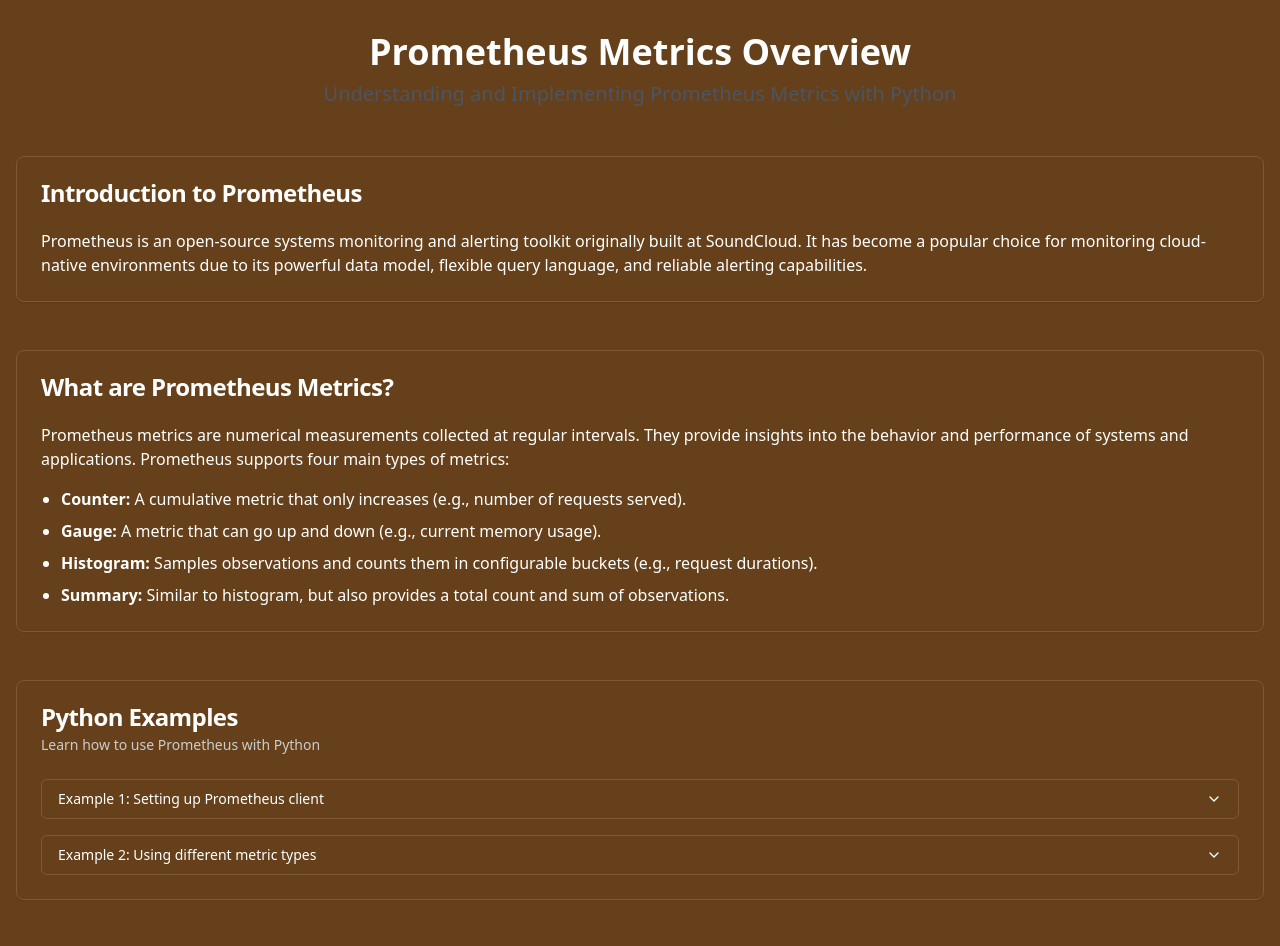
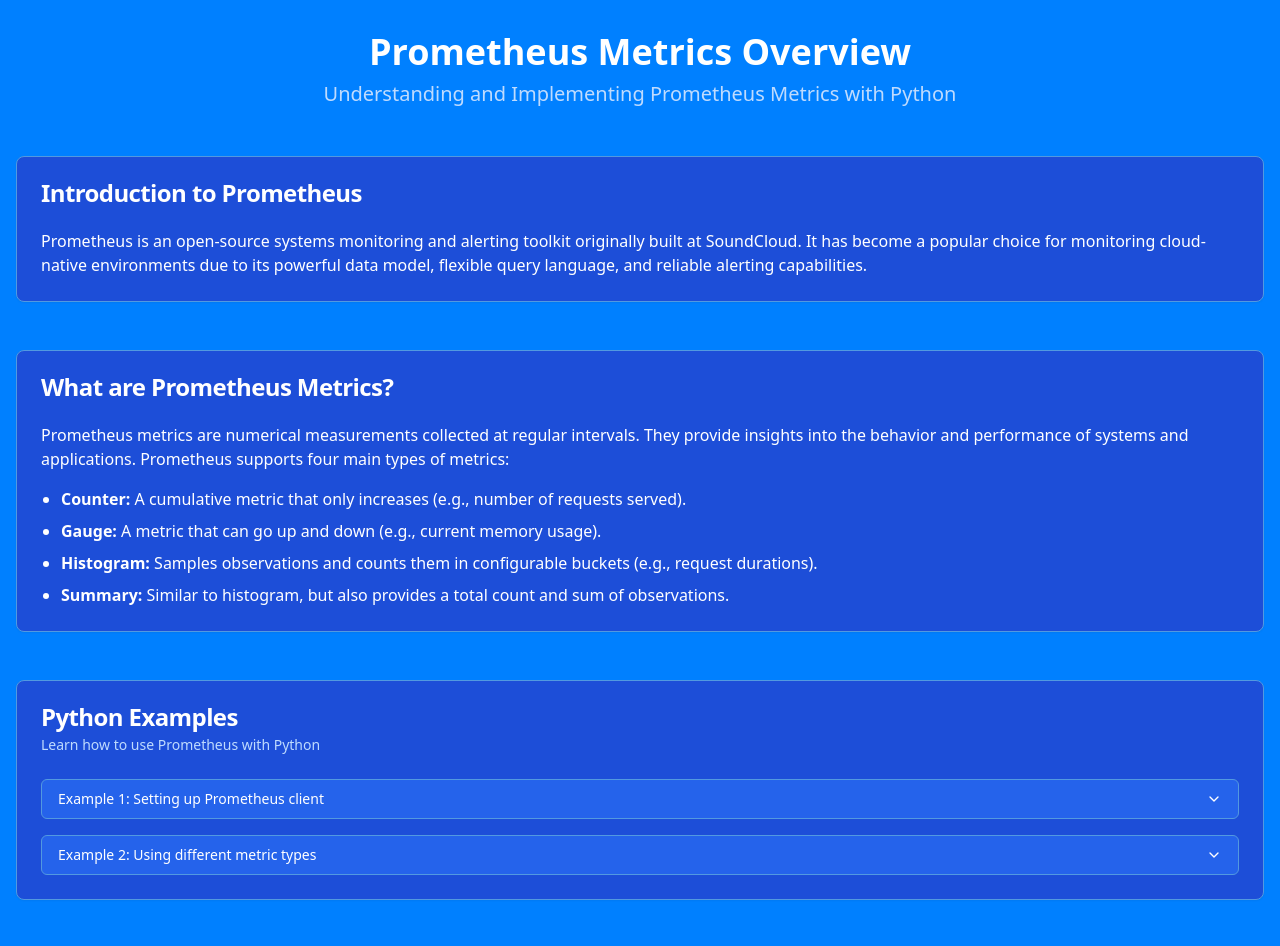
Before and after one commit to GPT-Engineer-App-Dev/prometheus-pulse-python, a React (Vite) app: page / in a window 1280 px wide. Shown: the top 946 px of the page. Built offline with nearby package versions, Linux system fonts and the light colour scheme.

Commit message:
Change background color to blue and adjust text for better readability

```diff
--- a/src/index.css
+++ b/src/index.css
@@ -4,64 +4,64 @@
 
 @layer base {
   :root {
-    --background: 30 59% 25%; /* Brown background */
+    --background: 210 100% 50%; /* Blue background */
     --foreground: 0 0% 100%; /* White text for contrast */
 
-    --card: 30 59% 25%;
+    --card: 210 100% 50%;
     --card-foreground: 0 0% 100%;
 
-    --popover: 30 59% 25%;
+    --popover: 210 100% 50%;
     --popover-foreground: 0 0% 100%;
 
     --primary: 0 0% 100%;
-    --primary-foreground: 30 59% 25%;
+    --primary-foreground: 210 100% 50%;
 
-    --secondary: 30 40% 35%;
+    --secondary: 210 70% 60%;
     --secondary-foreground: 0 0% 100%;
 
-    --muted: 30 40% 35%;
+    --muted: 210 70% 60%;
     --muted-foreground: 0 0% 80%;
 
-    --accent: 30 40% 35%;
+    --accent: 210 70% 60%;
     --accent-foreground: 0 0% 100%;
 
     --destructive: 0 62.8% 30.6%;
     --destructive-foreground: 0 0% 100%;
 
-    --border: 30 40% 35%;
-    --input: 30 40% 35%;
+    --border: 210 70% 60%;
+    --input: 210 70% 60%;
     --ring: 0 0% 100%;
 
     --radius: 0.5rem;
   }
 
   .dark {
-    --background: 30 59% 15%; /* Darker brown for dark mode */
+    --background: 210 100% 30%; /* Darker blue for dark mode */
     --foreground: 0 0% 90%;
 
-    --card: 30 59% 15%;
+    --card: 210 100% 30%;
     --card-foreground: 0 0% 90%;
 
-    --popover: 30 59% 15%;
+    --popover: 210 100% 30%;
     --popover-foreground: 0 0% 90%;
 
     --primary: 0 0% 90%;
-    --primary-foreground: 30 59% 15%;
+    --primary-foreground: 210 100% 30%;
 
-    --secondary: 30 40% 25%;
+    --secondary: 210 70% 40%;
     --secondary-foreground: 0 0% 90%;
 
-    --muted: 30 40% 25%;
+    --muted: 210 70% 40%;
     --muted-foreground: 0 0% 70%;
 
-    --accent: 30 40% 25%;
+    --accent: 210 70% 40%;
     --accent-foreground: 0 0% 90%;
 
     --destructive: 0 62.8% 30.6%;
     --destructive-foreground: 0 0% 90%;
 
-    --border: 30 40% 25%;
-    --input: 30 40% 25%;
+    --border: 210 70% 40%;
+    --input: 210 70% 40%;
     --ring: 0 0% 80%;
   }
 }
--- a/src/pages/Index.jsx
+++ b/src/pages/Index.jsx
@@ -2,7 +2,7 @@ import React from 'react';
 import { Button } from "@/components/ui/button";
 import { Card, CardContent, CardDescription, CardHeader, CardTitle } from "@/components/ui/card";
 import { Collapsible, CollapsibleContent, CollapsibleTrigger } from "@/components/ui/collapsible";
-import { ChevronDown, ChevronUp } from 'lucide-react';
+import { ChevronDown } from 'lucide-react';
 
 const Index = () => {
   const currentYear = new Date().getFullYear();
@@ -11,13 +11,13 @@ const Index = () => {
     <div className="container mx-auto px-4 py-8">
       {/* Header Section */}
       <header className="text-center mb-12">
-        <h1 className="text-4xl font-bold mb-2">Prometheus Metrics Overview</h1>
-        <p className="text-xl text-gray-600">Understanding and Implementing Prometheus Metrics with Python</p>
+        <h1 className="text-4xl font-bold mb-2 text-white">Prometheus Metrics Overview</h1>
+        <p className="text-xl text-blue-200">Understanding and Implementing Prometheus Metrics with Python</p>
       </header>
 
       {/* Introduction Section */}
       <section className="mb-12">
-        <Card>
+        <Card className="bg-blue-700 text-white">
           <CardHeader>
             <CardTitle>Introduction to Prometheus</CardTitle>
           </CardHeader>
@@ -33,7 +33,7 @@ const Index = () => {
 
       {/* Metrics Overview Section */}
       <section className="mb-12">
-        <Card>
+        <Card className="bg-blue-700 text-white">
           <CardHeader>
             <CardTitle>What are Prometheus Metrics?</CardTitle>
           </CardHeader>
@@ -54,22 +54,22 @@ const Index = () => {
 
       {/* Python Examples Section */}
       <section className="mb-12">
-        <Card>
+        <Card className="bg-blue-700 text-white">
           <CardHeader>
             <CardTitle>Python Examples</CardTitle>
-            <CardDescription>Learn how to use Prometheus with Python</CardDescription>
+            <CardDescription className="text-blue-200">Learn how to use Prometheus with Python</CardDescription>
           </CardHeader>
           <CardContent>
             <div className="space-y-4">
               <Collapsible>
                 <CollapsibleTrigger asChild>
-                  <Button variant="outline" className="w-full flex justify-between items-center">
+                  <Button variant="outline" className="w-full flex justify-between items-center bg-blue-600 text-white hover:bg-blue-500">
                     <span>Example 1: Setting up Prometheus client</span>
                     <ChevronDown className="h-4 w-4" />
                   </Button>
                 </CollapsibleTrigger>
                 <CollapsibleContent className="mt-2">
-                  <pre className="bg-gray-100 p-4 rounded-md overflow-x-auto">
+                  <pre className="bg-blue-800 p-4 rounded-md overflow-x-auto text-blue-100">
                     <code>{`
 from prometheus_client import start_http_server, Counter
 
@@ -96,13 +96,13 @@ if __name__ == '__main__':
 
               <Collapsible>
                 <CollapsibleTrigger asChild>
-                  <Button variant="outline" className="w-full flex justify-between items-center">
+                  <Button variant="outline" className="w-full flex justify-between items-center bg-blue-600 text-white hover:bg-blue-500">
                     <span>Example 2: Using different metric types</span>
                     <ChevronDown className="h-4 w-4" />
                   </Button>
                 </CollapsibleTrigger>
                 <CollapsibleContent className="mt-2">
-                  <pre className="bg-gray-100 p-4 rounded-md overflow-x-auto">
+                  <pre className="bg-blue-800 p-4 rounded-md overflow-x-auto text-blue-100">
                     <code>{`
 from prometheus_client import Counter, Gauge, Histogram, Summary
 
@@ -135,7 +135,7 @@ s.observe(4.7)    # Observe 4.7 (seconds in this case)
 
       {/* Conclusion Section */}
       <section className="mb-12">
-        <Card>
+        <Card className="bg-blue-700 text-white">
           <CardHeader>
             <CardTitle>Conclusion</CardTitle>
           </CardHeader>
@@ -151,7 +151,7 @@ s.observe(4.7)    # Observe 4.7 (seconds in this case)
       </section>
 
       {/* Footer Section */}
-      <footer className="text-center text-gray-500">
+      <footer className="text-center text-blue-200">
         <p>© {currentYear} Prometheus Metrics Guide</p>
       </footer>
     </div>
```
